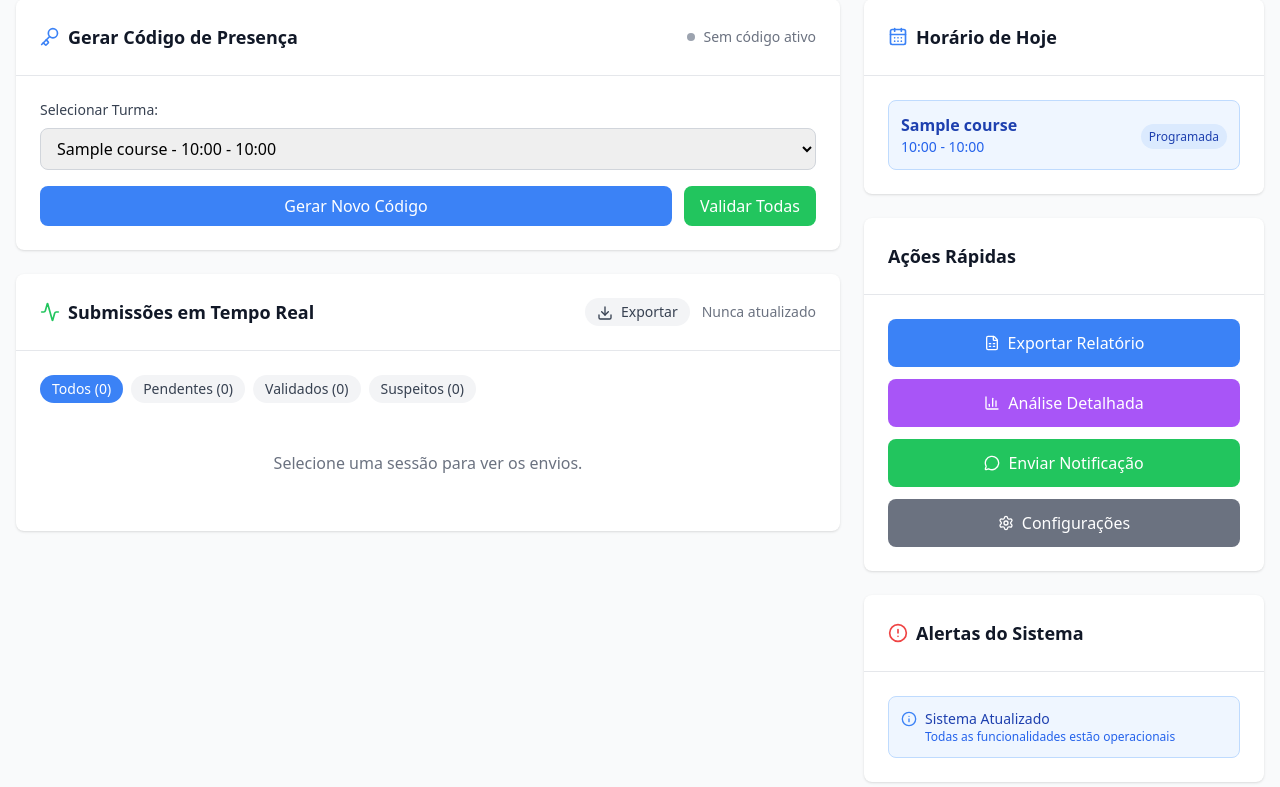
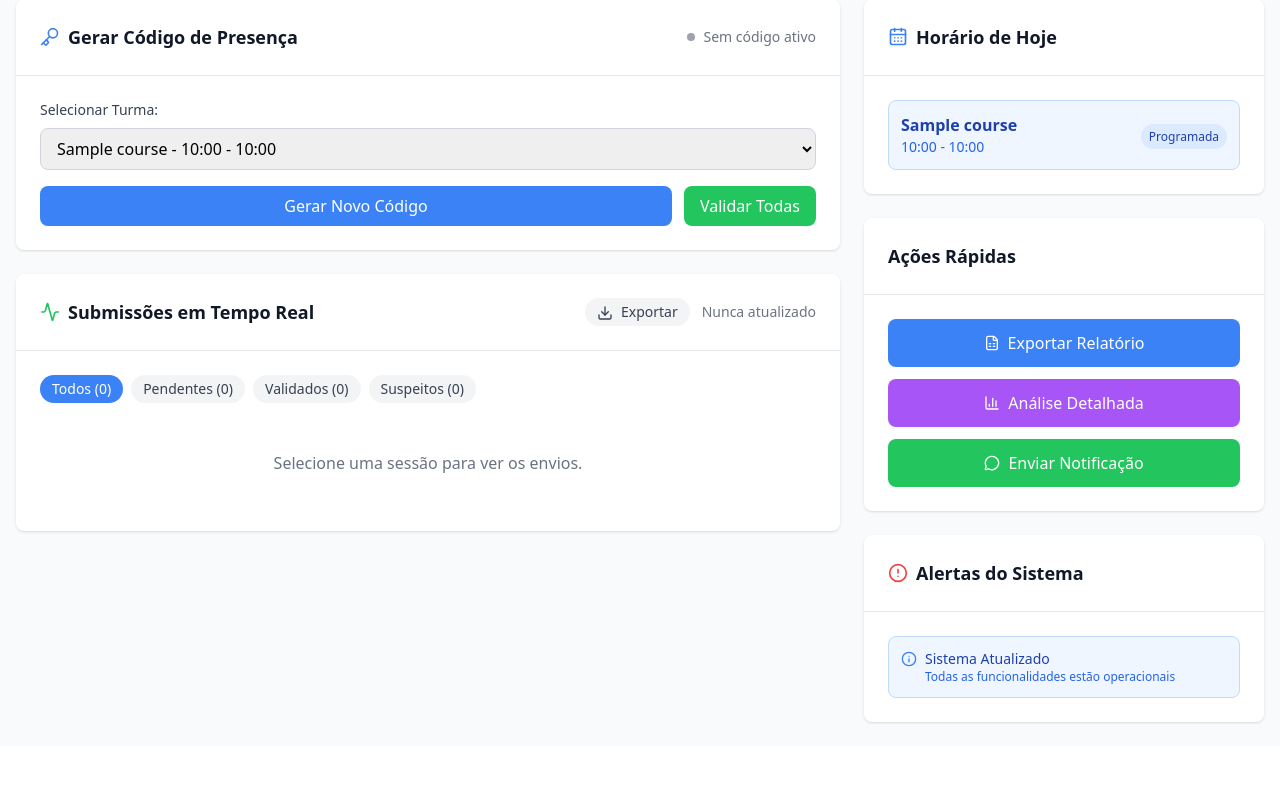
Before and after one commit to pedrox86lopes/SysPonto-Attendance-Management-System, a Django app: template attendance_system_django/templates/teacher/teacher_dashboard.html in a window 1280 px wide. Shown: the part 321-1108 px from the top of the page. After the commit the page ends 1045 px from the top, so only its background shows below. Run offline with Django 5.2, Linux system fonts and the light colour scheme; the template is opened without the code that fills it: most values are stand-ins (such as "Sample title", 1, 10 or a date in 2020); some libraries are stand-ins or nearby versions.

Commit message:
Fixed: Removed unused Configurations button from Teacher dashboard

```diff
--- a/attendance_system_django/templates/teacher/teacher_dashboard.html
+++ b/attendance_system_django/templates/teacher/teacher_dashboard.html
@@ -286,10 +286,6 @@
                         <button class="w-full flex items-center justify-center px-4 py-3 bg-green-500 text-white rounded-lg hover:bg-green-600 transition-colors" onclick="sendNotification()">
                             <i data-lucide="message-circle" class="h-4 w-4 mr-2"></i>
                             Enviar Notificação
-                        </button>
-                        <button class="w-full flex items-center justify-center px-4 py-3 bg-gray-500 text-white rounded-lg hover:bg-gray-600 transition-colors" onclick="openSettings()">
-                            <i data-lucide="settings" class="h-4 w-4 mr-2"></i>
-                            Configurações
                         </button>
                     </div>
                 </div>
```
